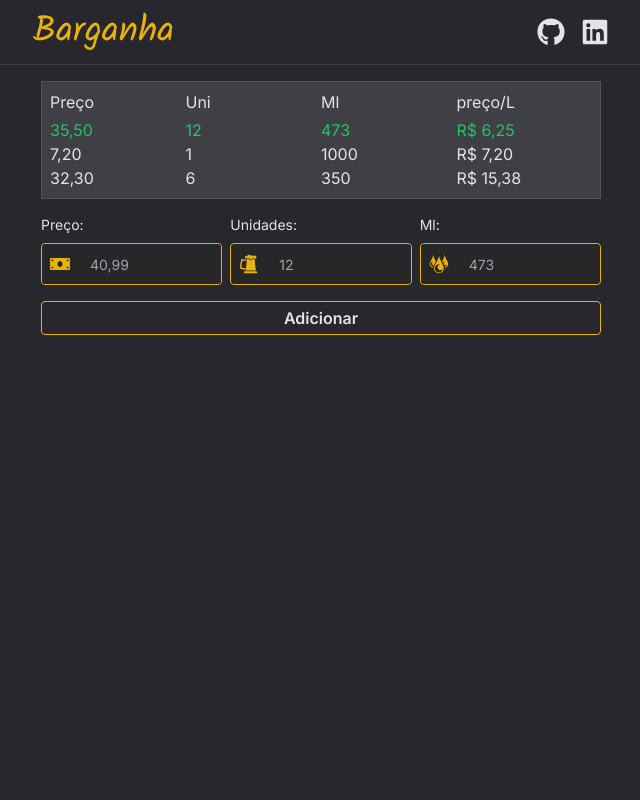
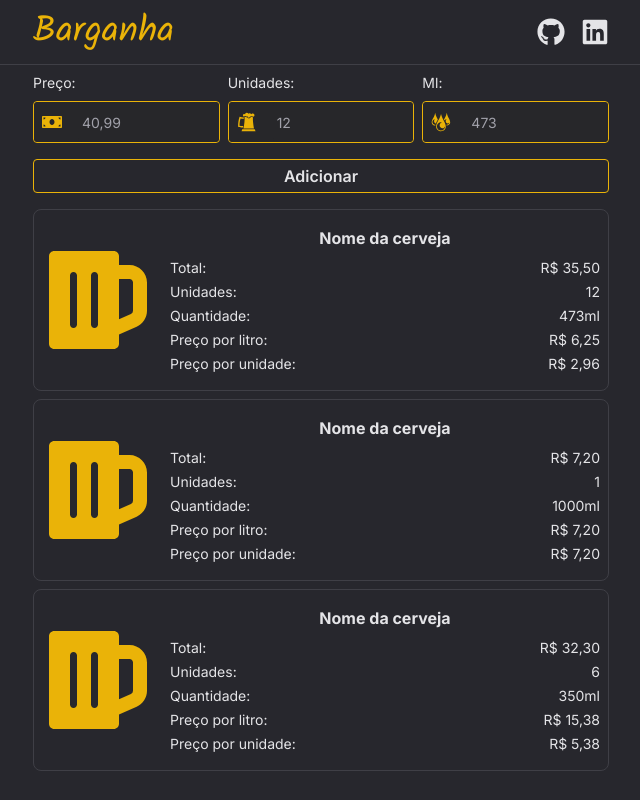
Before and after one commit to EricksonSiqueira/barganha, a Next.js app: page / in a window 1280 px wide. Shown: the whole page, without its empty margins (319-959 px from the left). Built offline with nearby package versions, Linux system fonts and the light colour scheme.

Commit message:
feat: load beers in list

```diff
--- a/src/components/BeerForm/index.tsx
+++ b/src/components/BeerForm/index.tsx
@@ -12,6 +12,7 @@ import { FaMoneyBill } from 'react-icons/fa';
 import { GiBeerStein, GiDroplets } from 'react-icons/gi';
 import { createBeerObject } from '@/helpers/createBeerObject';
 import { toLocaleCurrency } from '@/helpers/toLocaleCurrency';
+import BeerList from '../BeerList';
 
 export default function BeerForm() {
   const {
@@ -59,33 +60,6 @@ export default function BeerForm() {
 
   return (
     <div className={styles.beersWrapper}>
-      {beers?.length ? (
-        <table className={styles.beersTable}>
-          <thead>
-            <tr className={styles.beersTableRow}>
-              <td>Preço</td>
-              <td>Uni</td>
-              <td>Ml</td>
-              <td>preço/L</td>
-            </tr>
-          </thead>
-          <tbody>
-            {beers.map((beer) => (
-              <tr
-                className={`${styles.beersTableRow} ${
-                  beer.id === cheapestBeer?.id ? styles.cheapestBeer : ''
-                }`}
-                key={beer.id}
-              >
-                <td>{beer.price}</td>
-                <td>{beer.unit}</td>
-                <td>{beer.amountInMl}</td>
-                <td>{toLocaleCurrency(beer.pricePerMl * 1000)}</td>
-              </tr>
-            ))}
-          </tbody>
-        </table>
-      ) : null}
       <form className={styles.beerForm} onSubmit={handleSubmit(submit)}>
         <div className={styles.beerFormInputsWrapper}>
           <DefaultInput
@@ -119,6 +93,7 @@ export default function BeerForm() {
           Adicionar
         </button>
       </form>
+      <BeerList beers={beers} />
     </div>
   );
 }
--- a/src/components/BeerForm/styles.module.css
+++ b/src/components/BeerForm/styles.module.css
@@ -1,5 +1,5 @@
 .beersWrapper {
-  @apply flex flex-col p-2 text-zinc-200;
+  @apply flex flex-col text-zinc-200;
 }
 
 .cheapestBeer {
--- /dev/null
+++ b/src/components/BeerList/BeerCard/index.tsx
@@ -0,0 +1,43 @@
+import { toLocaleCurrency } from '@/helpers/toLocaleCurrency';
+import styles from './styles.module.css';
+import { Beer } from '@/types/beer';
+import { FaBeer } from 'react-icons/fa';
+
+export interface BeerCardProps {
+  beer: Beer;
+}
+
+export default function BeerCard({ beer }: BeerCardProps) {
+  const beerPriceInNumber = Number(beer.price.replace(',', '.'));
+
+  return (
+    <div className={styles.beerCardWrapper}>
+      <div>
+        <FaBeer size={112} color="#EAB308" />
+      </div>
+      <div className={styles.beerInfoWrapper}>
+        <h2>Nome da cerveja </h2>
+        <p>
+          <span>Total:</span>
+          <span>{toLocaleCurrency(beerPriceInNumber)}</span>
+        </p>
+        <p>
+          <span>Unidades:</span>
+          <span>{beer.unit}</span>
+        </p>
+        <p>
+          <span>Quantidade:</span>
+          <span>{beer.amountInMl}ml</span>
+        </p>
+        <p>
+          <span>Preço por litro:</span>
+          <span>{toLocaleCurrency(beer.pricePerMl * 1000)}</span>
+        </p>
+        <p>
+          <span>Preço por unidade:</span>
+          <span>{toLocaleCurrency(beerPriceInNumber / beer.unit)}</span>
+        </p>
+      </div>
+    </div>
+  );
+}
--- /dev/null
+++ b/src/components/BeerList/BeerCard/styles.module.css
@@ -0,0 +1,15 @@
+.beerCardWrapper {
+  @apply flex items-center justify-between w-full border border-zinc-700 rounded-lg p-2 gap-4;
+}
+
+.beerInfoWrapper {
+  @apply flex flex-col gap-1 w-full py-2;
+}
+
+.beerInfoWrapper p {
+  @apply flex justify-between items-center w-full text-sm;
+}
+
+.beerInfoWrapper h2 {
+  @apply w-full text-center font-bold mb-1;
+}
--- /dev/null
+++ b/src/components/BeerList/index.tsx
@@ -0,0 +1,16 @@
+import { Beer } from '@/types/beer';
+import styles from './styles.module.css';
+import BeerCard from './BeerCard';
+
+export interface BeerListProps {
+  beers: Beer[];
+}
+export default function BeerList({ beers }: BeerListProps) {
+  return (
+    <div className={styles.beerListWrapper}>
+      {beers.map((beer) => (
+        <BeerCard beer={beer} key={beer.id} />
+      ))}
+    </div>
+  );
+}
--- /dev/null
+++ b/src/components/BeerList/styles.module.css
@@ -0,0 +1,3 @@
+.beerListWrapper {
+  @apply flex flex-col gap-2 mt-4;
+}
```
